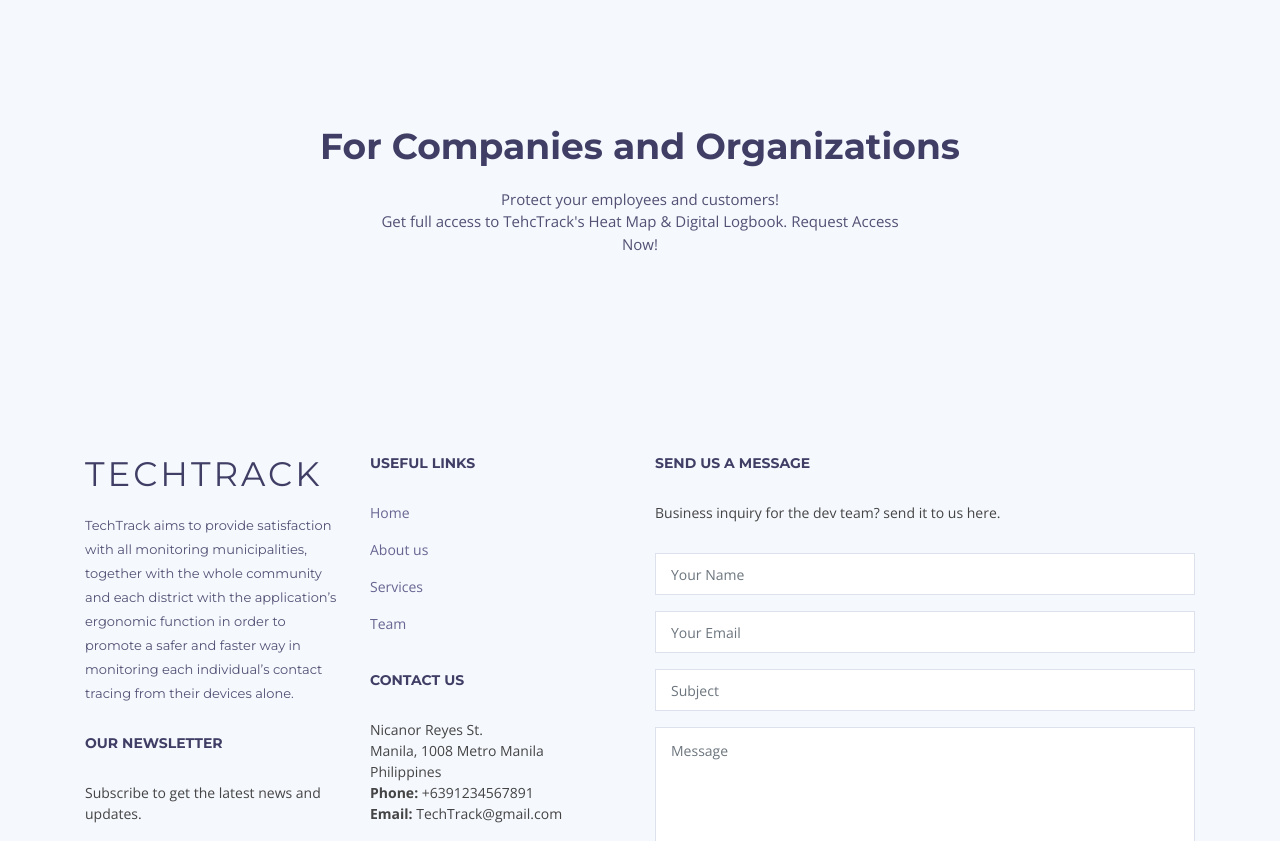
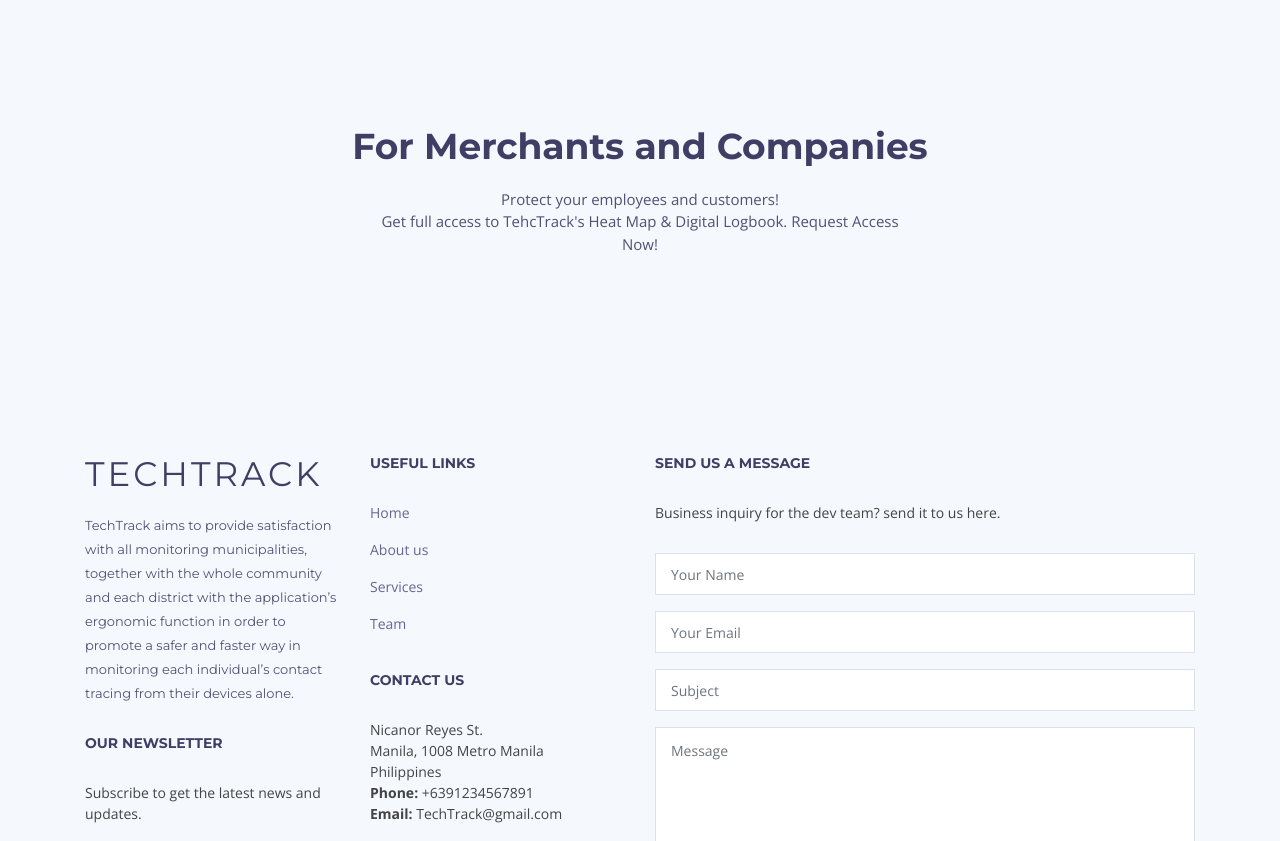
Before and after one commit to somethingwentwrongboi/CovidWeb, a plain HTML site: page index.html in a window 1280 px wide. Shown: the part 3720-4561 px from the top of the page. Drawn offline with nearby package versions, Linux system fonts and the light colour scheme; animation ran at ten frames a second; files whose address does not match are found by name.

Commit message:
Update index.html

```diff
--- a/index.html
+++ b/index.html
@@ -401,7 +401,7 @@
         <section id="pricing" class="pricing section-bg wow fadeInUp">
             <div class="container" data-aos="fade-up">
                 <header class="section-header">
-                    <h3>For Companies and Organizations</h3>
+                    <h3>For Merchants and Companies</h3>
                     <p>Protect your employees and customers! <br> Get full access to TehcTrack's Heat Map & Digital Logbook. Request Access Now!</p>
                 </header>
             </div>
```
